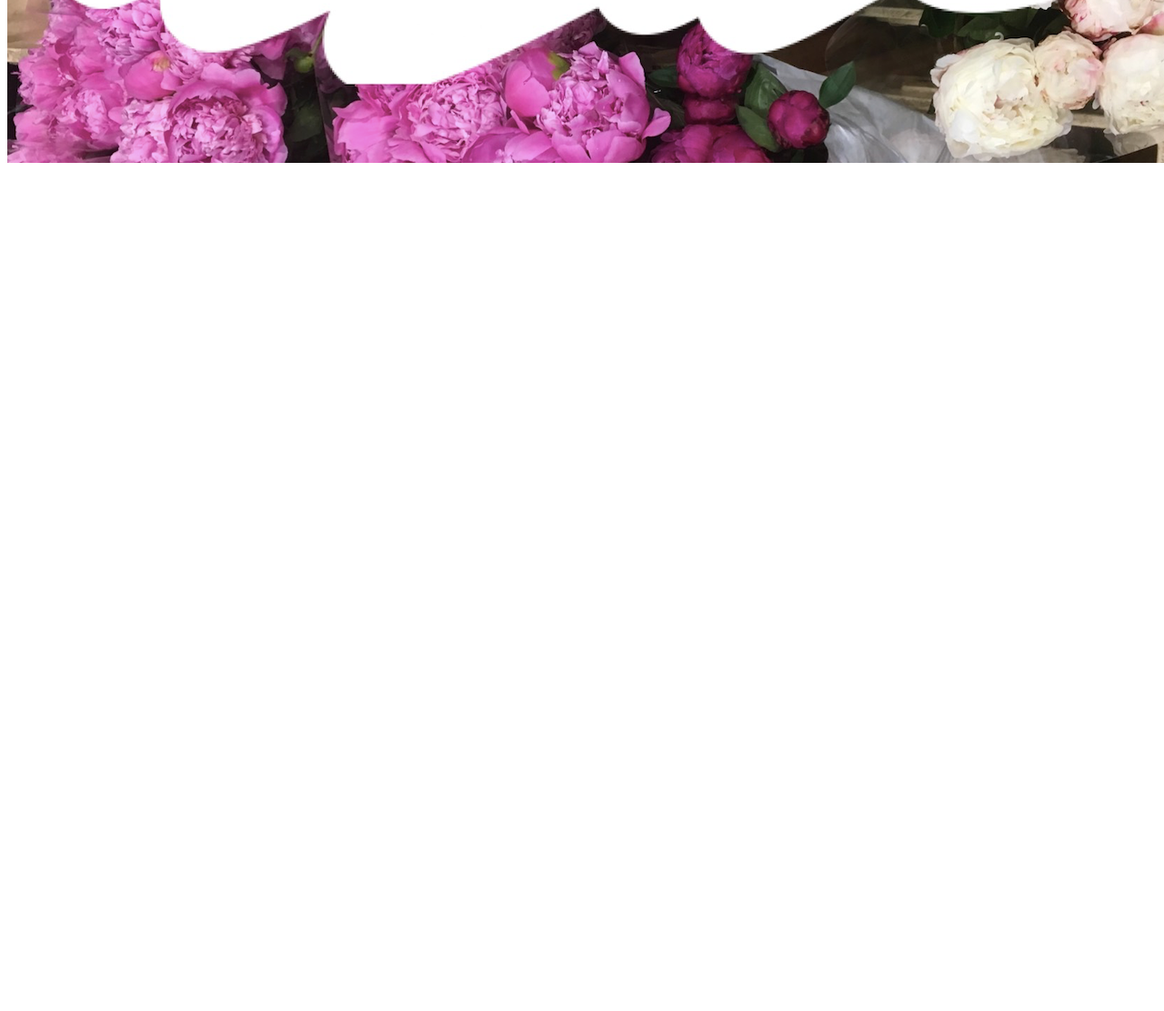
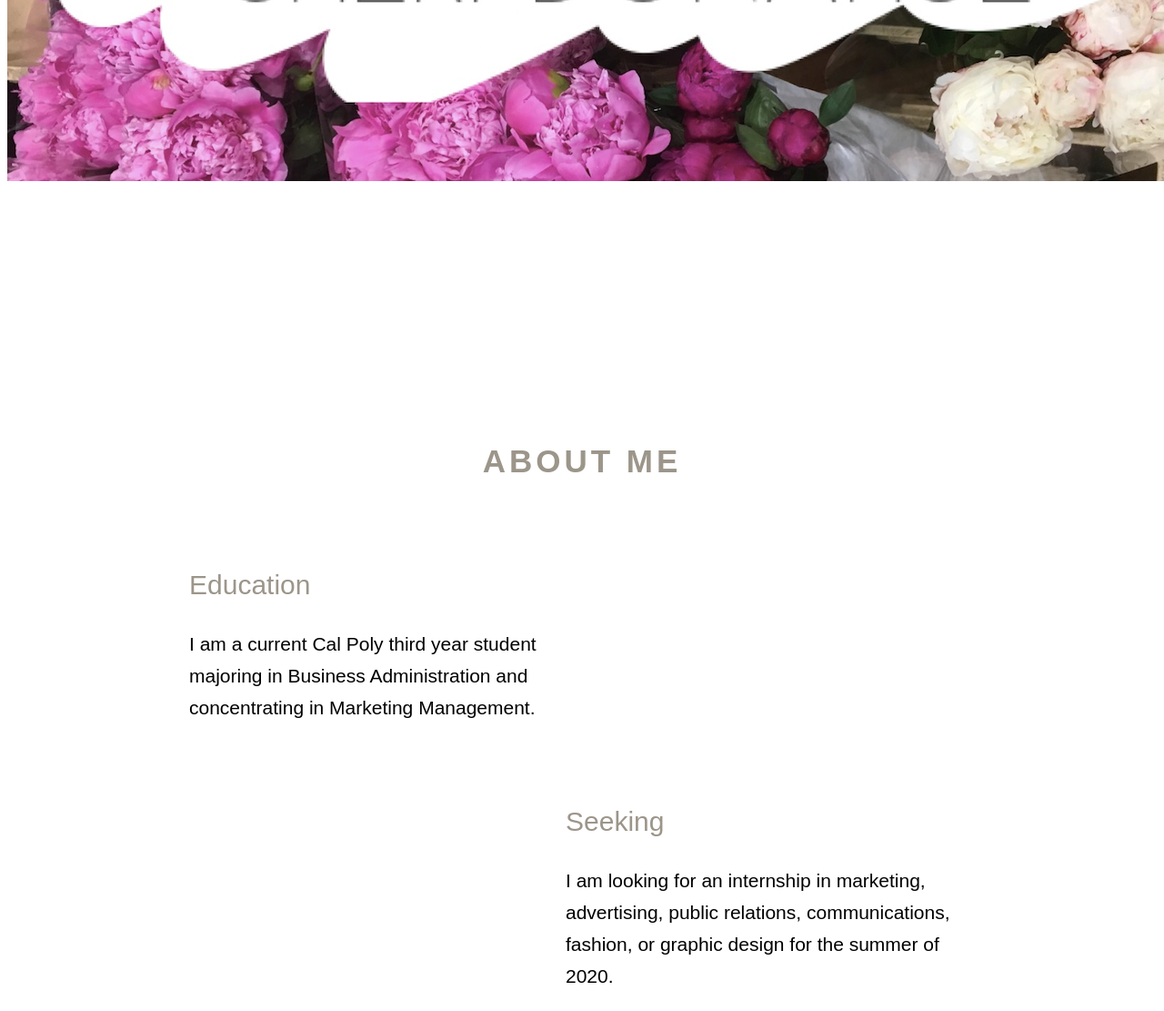
Before and after one commit to sheridonahue/sheridonahue, a plain HTML site: page index.html in a window 1280 px wide. Shown: the part 500-1611 px from the top of the page at 91% size. Before the commit the page ends 800 px from the top, so only its background shows below. Drawn offline with Linux system fonts and the light colour scheme.

Commit message:
Add files via upload

```diff
--- a/index.html
+++ b/index.html
@@ -10,12 +10,29 @@
     <a href="#collagework.html">COLLAGE WORK </a>
     <a href="logos.html">LOGOS</a>
     <a href="banners.html">BANNERS</a>
-    <a href="home.html">HOME</a>
+    <a href="home.html" class="active">HOME</a>
 
 </head>
 
 <div class="main">
-<img src="images/banners/peonybanner.png" alt="Sheri Donahue" width=max-width:100%>
+        <div>
+            <img class="homebanner" src="images/banners/peonybanner.png" alt="Sheri Donahue" width=max-width:100%>
+        </div>
+    <h2 class="aboutme"> ABOUT ME </h2>
+        <div class="education">
+            <p class="edtitle">Education</p>
+            <p class="edblurb"> I am a current Cal Poly third year student
+                majoring in Business Administration
+                and concentrating in Marketing Management.
+            </p>
+        </div>
+        <div class="seeking">
+            <p class="seekingtitle"> Seeking</p>
+            <p class="seekingblurb">I am looking for an internship in marketing,
+                advertising, public relations, communications, fashion,
+                or graphic design for the summer of 2020.
+            </p>
+        </div>
 </div>
 
 </html>
```
